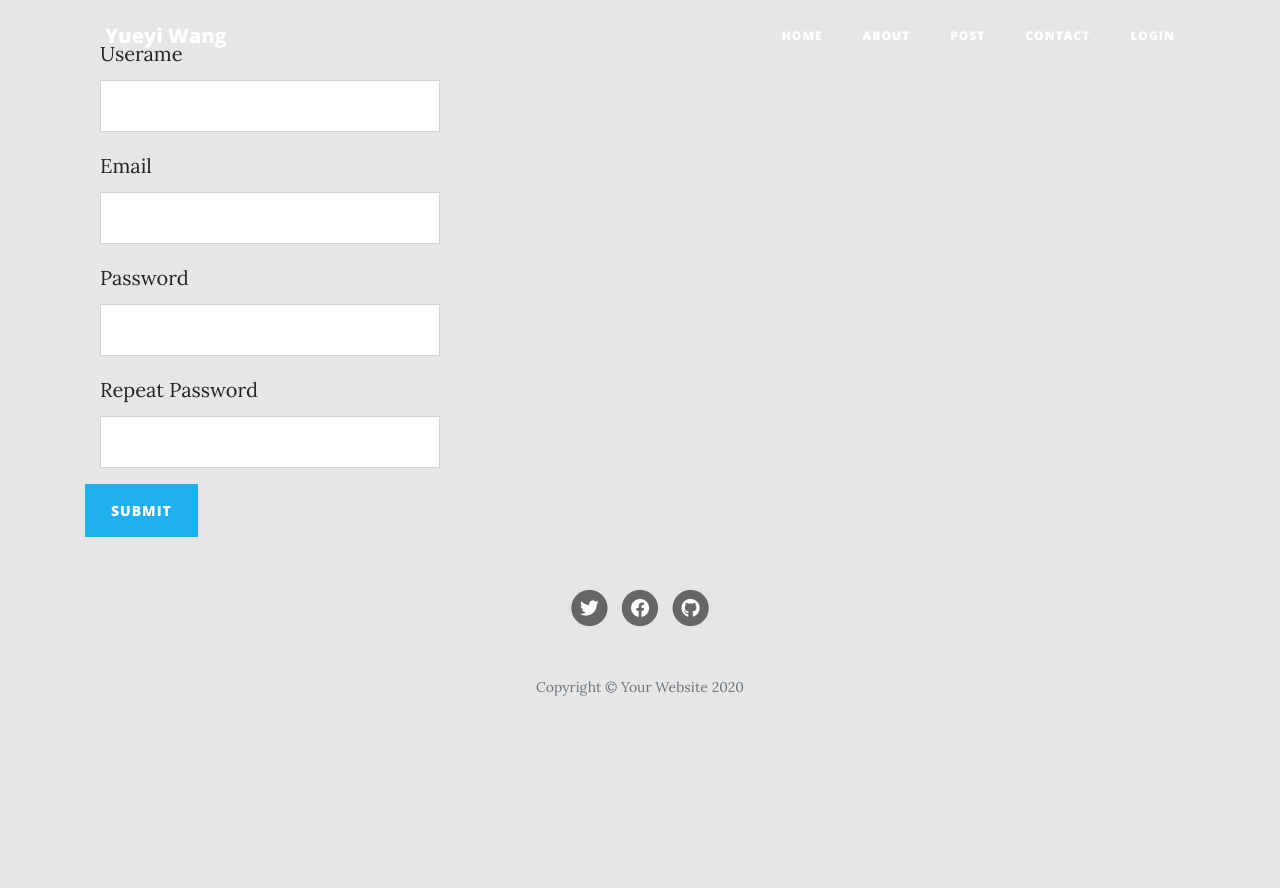
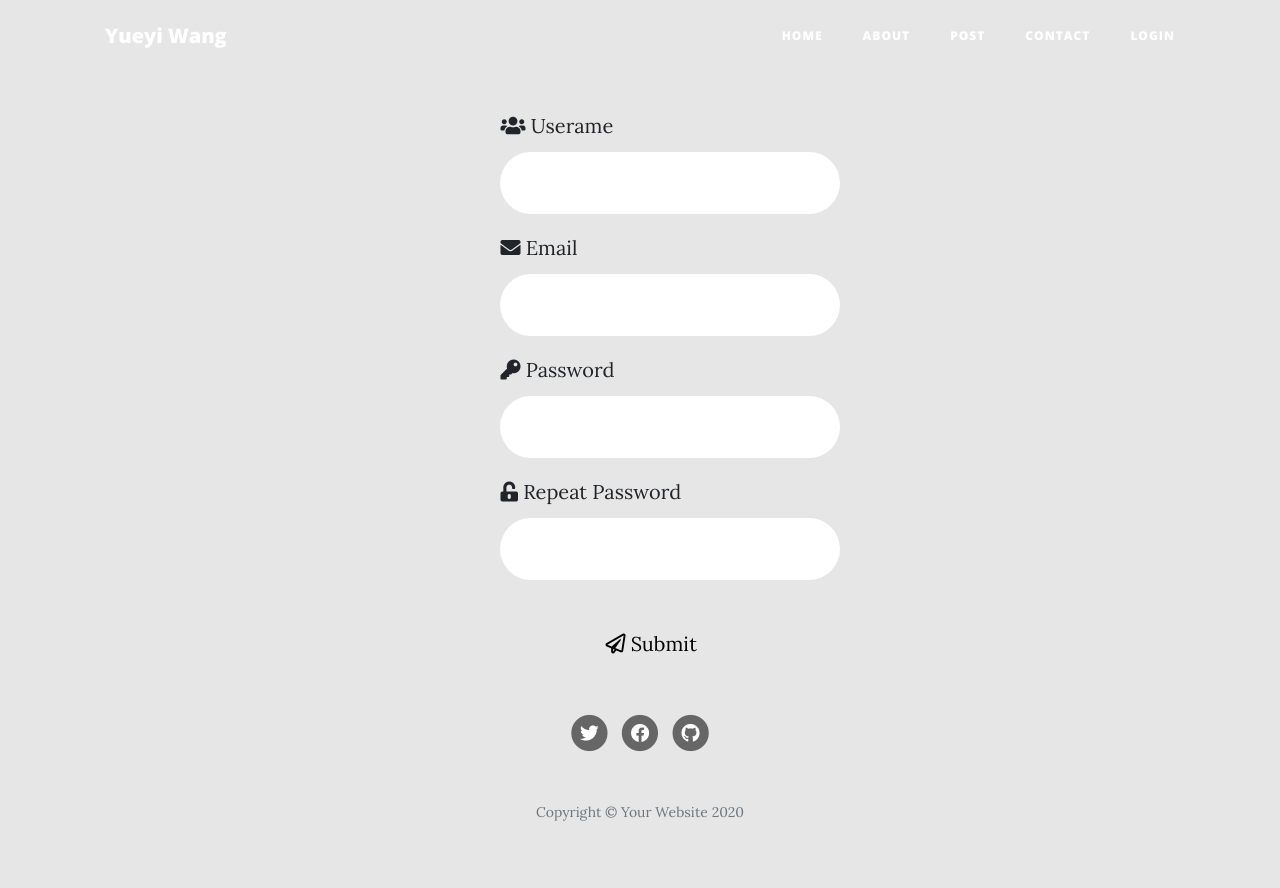
Before and after one commit to 66Kevin/Personal_Blog, a Django app: page /userprofile/register/ in a window 1280 px wide; the page is wider, and only the part inside the window is pictured. Before the commit the page ends 696 px from the top of that part, so only its background shows below. Run offline with Django 3.2, Linux system fonts and the light colour scheme; some libraries are stand-ins or nearby versions.

```diff
--- a/blogProject/myBlog/urls.py
+++ b/blogProject/myBlog/urls.py
@@ -6,7 +6,7 @@ from . import views
 
 app_name = 'myBlog'
 urlpatterns = [
-    path('', views.index),
+    path('', views.article_list,name='home'),
     path('article_list/', views.article_list, name='article_list'),
     path('article_detail/<int:id>/', views.article_detail, name='article_detail'),
     path('article_create/', views.article_create, name='article_create'),
--- a/blogProject/templates/contact.html
+++ b/blogProject/templates/contact.html
@@ -171,7 +171,7 @@
             </div>
 
             <div class="container-contact100-form-btn">
-                <button class="contact100-form-btn">
+                <button class="contact100-form-btn" href="{% url 'myBlog:home' %}">
 						<span>
 							<i class="fa fa-paper-plane-o m-r-6" aria-hidden="true"></i>
 							Send
--- a/blogProject/templates/header.html
+++ b/blogProject/templates/header.html
@@ -7,7 +7,7 @@
         <div class="collapse navbar-collapse" id="navbarResponsive">
             <ul class="navbar-nav ml-auto">
                 <li class="nav-item">
-                    <a class="nav-link" href="{% url 'myBlog:article_list' %}">Home</a>
+                    <a class="nav-link" href="{% url 'myBlog:home' %}">Home</a>
                 </li>
                 <li class="nav-item">
                     <a class="nav-link" href="{% url 'myBlog:about' %}">About</a>
--- a/blogProject/templates/userprofile/profile.html
+++ b/blogProject/templates/userprofile/profile.html
@@ -163,6 +163,7 @@
                     <div class="tab-pane fade show active" id="home" role="tabpanel" aria-labelledby="home-tab">
                         <div class="row">
                             <div class="col-md-6">
+                                <i class="fas fa-user"></i>
                                 <label>Username</label>
                             </div>
                             <div class="col-md-6">
@@ -171,6 +172,7 @@
                         </div>
                         <div class="row">
                             <div class="col-md-6">
+                                <i class="fas fa-signature"></i>
                                 <label>Name</label>
                             </div>
                             <div class="col-md-6">
@@ -179,6 +181,7 @@
                         </div>
                         <div class="row">
                             <div class="col-md-6">
+                                <i class="fas fa-envelope"></i>
                                 <label>Email</label>
                             </div>
                             <div class="col-md-6">
@@ -187,6 +190,7 @@
                         </div>
                         <div class="row">
                             <div class="col-md-6">
+                                <i class="fas fa-phone"></i>
                                 <label>Phone</label>
                             </div>
                             <div class="col-md-6">
@@ -195,6 +199,7 @@
                         </div>
                         <div class="row">
                             <div class="col-md-6">
+                                <i class="fas fa-user-tie"></i>
                                 <label>Profession</label>
                             </div>
                             <div class="col-md-6">
--- a/blogProject/templates/userprofile/register.html
+++ b/blogProject/templates/userprofile/register.html
@@ -1,7 +1,10 @@
 {% extends "base.html" %} {% load static %}
-{% block title %} Login {% endblock title %}
+{% block title %} Sign up {% endblock title %}
 {% block content %}
-<div class="container">
+
+<br>
+<br>
+<div class="container" style="margin-left: 36.75%">
     <div class="row">
         <div class="col-12">
             <br>
@@ -9,28 +12,48 @@
                 {% csrf_token %}
 
                 <div class="form-group col-md-4">
+                    <i class="fas fa-users"></i>
                     <label for="username">Userame</label>
-                    <input type="text" class="form-control" id="username" name="username" required>
+                    <input class="input100" type="text" class="form-control" id="username" name="username" required>
                 </div>
 
                 <div class="form-group col-md-4">
+                    <i class="fas fa-envelope"></i>
                     <label for="email">Email</label>
-                    <input type="text" class="form-control" id="email" name="email">
+                    <input class="input100" type="text" class="form-control" id="email" name="email">
                 </div>
 
                 <div class="form-group col-md-4">
+                    <i class="fas fa-key"></i>
                     <label for="password">Password</label>
-                    <input type="password" class="form-control" id="password" name="password" required>
+                    <input class="input100" type="password" class="form-control" id="password" name="password" required>
                 </div>
 
                 <div class="form-group col-md-4">
+                 <i class="fas fa-unlock-alt"></i>
+
+
                     <label for="password2">Repeat Password</label>
-                    <input type="password" class="form-control" id="password2" name="password2" required>
+                    <input class="input100" type="password" class="form-control" id="password2" name="password2" required>
                 </div>
 
-                <button type="submit" class="btn btn-primary">Submit</button>
+                <button class="contact100-form-btn" style="margin-left: 120px;margin-top: 30px;" type="submit" class="btn btn-primary">
+                    <i class="far fa-paper-plane"></i>
+                    Submit
+                </button>
+
             </form>
         </div>
     </div>
 </div>
+
+<script>
+    window.sr = ScrollReveal();
+    sr.reveal('.container', {
+        duration: 1000,
+        origin: 'bottom',
+        distance: '300px',
+        viewFactor: 0.2
+    });
+</script>
 {% endblock content %}
```
Also changed, not shown: blogProject/myBlog/views.py (+13 -2 lines), blogProject/templates/article/list.html (+53 -2 lines), README.md, blogProject/static/bootstrap/css/sidebar.css.
